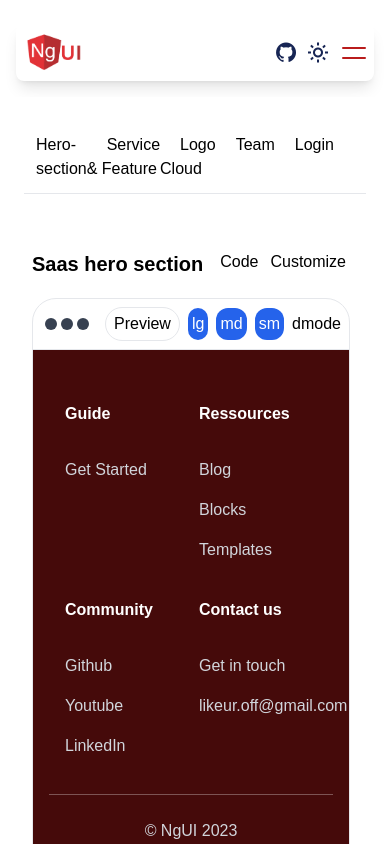
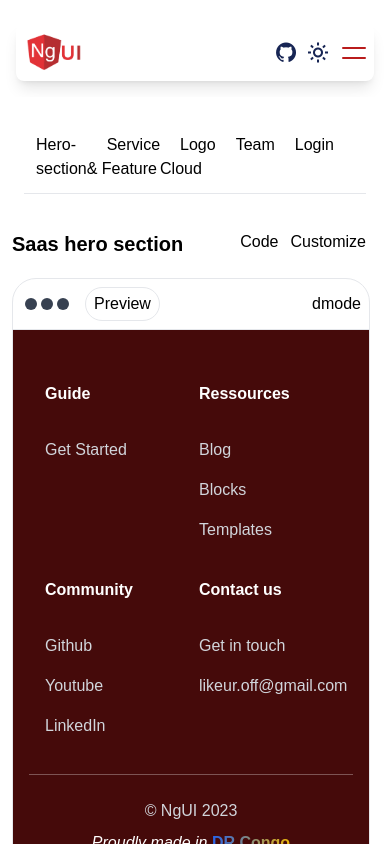
Before and after one commit to Likeur/ngUI, an Angular app: page /block/hero-section in a window 390 px wide. Shown: the top 844 px of the page. Built offline with nearby package versions, Linux system fonts and the light colour scheme.

Commit message:
hero section preview fixe

```diff
--- a/src/app/pages/blocks/hero-section-block/hero-section-block.component.html
+++ b/src/app/pages/blocks/hero-section-block/hero-section-block.component.html
@@ -1,5 +1,5 @@
 <app-block-nav class="sticky top-0 block"/>
-<section class="p-8 flex w-screen">
+<section class="p-3 lg:p-8 flex w-screen">
     <div class="w-full">
         <div class="flex justify-between">
             <h1 class="font-semibold text-xl">Saas hero section</h1>
@@ -17,7 +17,7 @@
                         <span class="bg-gray-700 block h-3 w-3 ml-1 rounded-full"></span>
                         <span class="ml-4 border px-2 rounded-full p-1">Preview</span>
                     </div>
-                    <div class="flex">
+                    <div class="hidden lg:block">
                         <button class="bg-blue-600 text-white p-1 rounded-xl">lg</button>
                         <button class="bg-blue-600 text-white p-1 ml-2  rounded-xl">md</button>
                         <button class="bg-blue-600 text-white p-1 ml-2  rounded-xl">sm</button>
--- /dev/null
+++ b/src/app/pages/blocks/service-feature/service-feature.component.html
@@ -0,0 +1 @@
+<p>service-feature works!</p>
--- /dev/null
+++ b/src/app/pages/blocks/service-feature/service-feature.component.ts
@@ -0,0 +1,14 @@
+import { Component } from '@angular/core';
+import { CommonModule } from '@angular/common';
+
+@Component({
+  selector: 'app-service-feature',
+  standalone: true,
+  imports: [CommonModule],
+  templateUrl: './service-feature.component.html',
+  styles: [
+  ]
+})
+export class ServiceFeatureComponent {
+
+}
```
